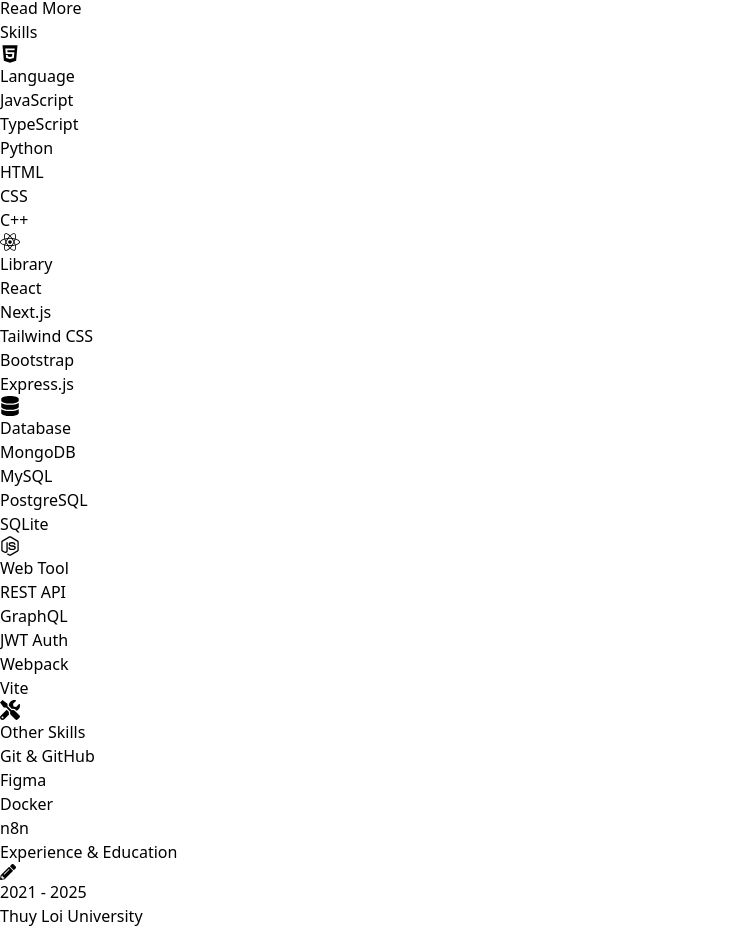
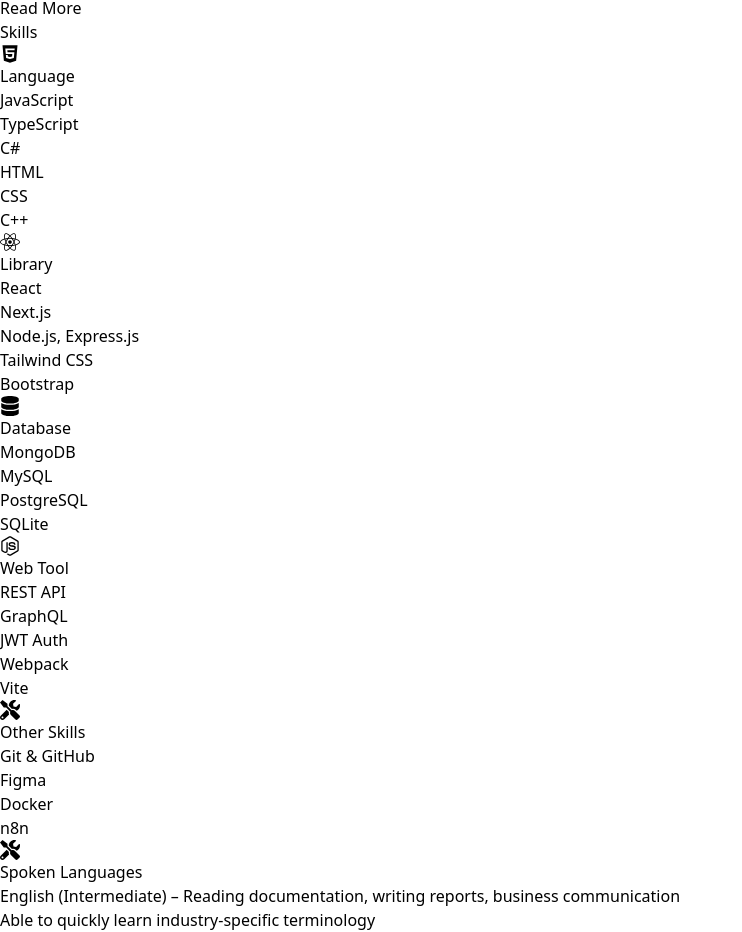
Before and after one commit to nguyenduccanh1523/my-portfolio, a React (Vite) app: page / in a window 1280 px wide. Shown: the part 8695-9627 px from the top of the page, without its empty margins (0-742 px from the left). Built offline with nearby package versions, Linux system fonts and the light colour scheme.

Commit message:
feat: Update project links and descriptions, add spoken languages section

```diff
--- a/src/components/Content/Project/projectData.js
+++ b/src/components/Content/Project/projectData.js
@@ -21,7 +21,7 @@
     image: warehouse,
     category: "web",
     description: projectTexts.warehouse[lang].description,
-    link: "/projects/warehouse/index.html",
+    link: "https://timely-babka-b95bf5.netlify.app",
     github: "https://github.com/nguyenduccanh1523/warehouse",
   },
   {
--- a/src/components/Content/Project/projectTexts.js
+++ b/src/components/Content/Project/projectTexts.js
@@ -74,12 +74,12 @@
     en: {
       title: "Warehouse Management System",
       description:
-        "A fullstack warehouse management system that allows users to manage products, suppliers, and customers. The app includes features like product management, supplier management, customer management, and order processing.",
+        "A fullstack warehouse management system that allows users to manage products, suppliers, and customers. The app includes features like product management, supplier management, customer management, and order processing.\n\n Using TypeScript\n\nLogin credentials: admin\nPassword: 123456",
     },
     vi: {
       title: "Hệ thống quản lý kho",
       description:
-        "Một hệ thống quản lý kho fullstack cho phép người dùng quản lý sản phẩm, nhà cung cấp và khách hàng. Ứng dụng bao gồm các tính năng như quản lý sản phẩm, quản lý nhà cung cấp, quản lý khách hàng và xử lý đơn hàng.",
+        "Một hệ thống quản lý kho fullstack cho phép người dùng quản lý sản phẩm, nhà cung cấp và khách hàng. Ứng dụng bao gồm các tính năng như quản lý sản phẩm, quản lý nhà cung cấp, quản lý khách hàng và xử lý đơn hàng.\n\n Sử dụng ngôn ngữ TypeScript\n\nTài khoản đăng nhập: admin\nMật khẩu: 123456",
     },
   },
   todoJS: {
--- a/src/components/Content/Skill/Skill.jsx
+++ b/src/components/Content/Skill/Skill.jsx
@@ -14,12 +14,18 @@
     {
       title: t("language"),
       icon: <FaHtml5 size={20} />,
-      items: ["JavaScript", "TypeScript", "Python", "HTML", "CSS", "C++"],
+      items: ["JavaScript", "TypeScript", "C#", "HTML", "CSS", "C++"],
     },
     {
       title: t("library"),
       icon: <FaReact size={20} />,
-      items: ["React", "Next.js", "Tailwind CSS", "Bootstrap", "Express.js"],
+      items: [
+        "React",
+        "Next.js",
+        "Node.js, Express.js",
+        "Tailwind CSS",
+        "Bootstrap",
+      ],
     },
     {
       title: t("database"),
@@ -35,6 +41,11 @@
       title: t("other"),
       icon: <FaTools size={20} />,
       items: ["Git & GitHub", "Figma", "Docker", "n8n"],
+    },
+    {
+      title: t("spokenLanguages"),
+      icon: <FaTools size={20} />,
+      items: [t("spoken1"), t("spoken2")],
     },
   ];
   return (
--- a/src/locales/en.json
+++ b/src/locales/en.json
@@ -44,12 +44,15 @@
   "database": "Database",
   "tool": "Web Tool",
   "other": "Other Skills",
+  "spokenLanguages": "Spoken Languages",
+  "spoken1": "English (Intermediate) – Reading documentation, writing reports, business communication",
+  "spoken2": "Able to quickly learn industry-specific terminology",
 
   "education": "Thuy Loi University",
   "educationDescription": "I am currently studying Information Technology at Thuy Loi University. I have a solid foundation in programming, data structures, databases, and computer networks.",
   "gpa": "GPA: 7.5/10.0",
   "gpaDescription": "Achieved Good - Excellent academic performance in multiple semesters, actively participating in research and personal projects.",
-  "company": "NetBase JSC Solutions and Investments",
+  "company": "NetBase JSC Solutions and Investments Company (Intern Developer)",
   "companyDescription": "Developed workflow automation processes for the company, including tasks such as sending emails, data management, and system integration, helping to increase work efficiency and reduce errors, using n8n and Javascript to implement automation solutions.",
   "portfolioWeb": "Portfolio Website – ReactJS + Tailwind CSS",
   "portfolioWebDescription": "Built a personal portfolio with responsive design, bilingual support, and dark/light mode. Designed a user-friendly UI, optimized basic SEO, and maintained a clear folder structure.",
--- a/src/locales/vi.json
+++ b/src/locales/vi.json
@@ -43,12 +43,15 @@
   "database": "Cơ Sở Dữ Liệu",
   "tool": "Công Cụ Web",
   "other": "Kỹ Năng Khác",
+  "spokenLanguages": "Ngôn ngữ giao tiếp",
+  "spoken1": "Tiếng Anh (Trung cấp) – Đọc tài liệu, viết báo cáo, giao tiếp công việc",
+  "spoken2": "Có khả năng học nhanh các thuật ngữ chuyên ngành",
 
   "education": "Đại học Thủy Lợi",
   "educationDescription": "Tôi đang theo học ngành Công nghệ thông tin tại Đại học Thủy Lợi. Nắm vững kiến thức nền tảng: Lập trình, cấu trúc dữ liệu, cơ sở dữ liệu, mạng máy tính.",
   "gpa": "Điểm trung bình: 7.5/10.0",
   "gpaDescription": "Đạt học lực Khá – Giỏi nhiều kỳ, chủ động tham gia nghiên cứu và dự án cá nhân.",
-  "company": "Công ty Giải pháp và Đầu tư NetBase JSC",
+  "company": "Công ty Giải pháp và Đầu tư NetBase JSC (Thực tập sinh Lập trình viên)",
   "companyDescription": "Phát triển quy trình tự động hóa quy trình làm việc của công ty, bao gồm các tác vụ như gửi email, quản lý dữ liệu và tích hợp hệ thống, giúp tăng hiệu quả công việc và giảm thiểu lỗi, sử dụng n8n và Javascript để triển khai các giải pháp tự động hóa.",
   "portfolioWeb": "Trang web Portfolio – ReactJS + Tailwind CSS",
   "portfolioWebDescription": "Xây dựng portfolio cá nhân có responsive, đa ngôn ngữ và dark/light mode.Thiết kế UI thân thiện, tối ưu SEO cơ bản, cấu trúc thư mục rõ ràng.",
```
